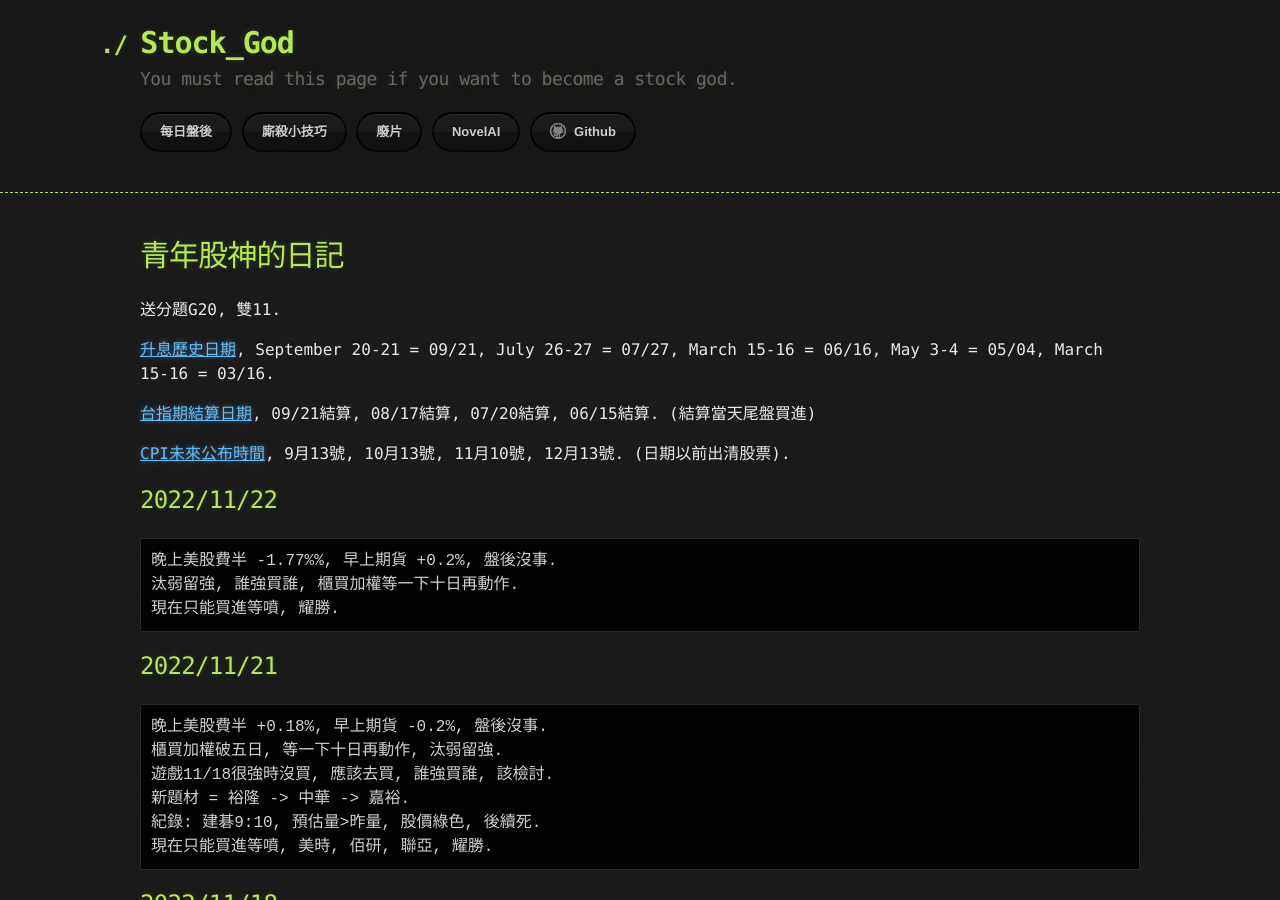
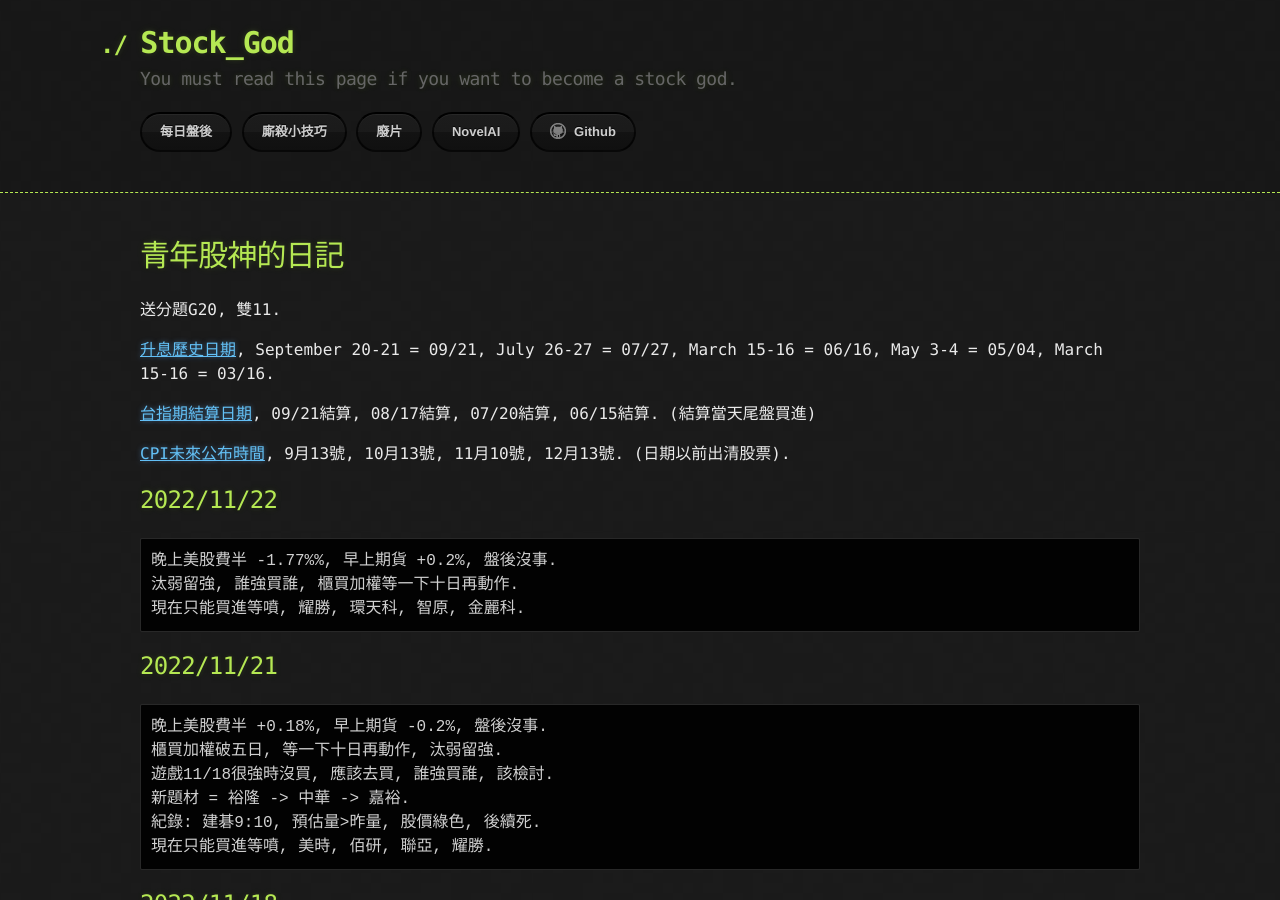
Before and after one commit to lepg5487/Stock_God, a Jekyll site: the page built from index.md, in a window 1280 px wide and 900 px high. Built offline with Jekyll 4.4.1, drawn with Linux system fonts in a browser that asks for light colours; our own code applies the rules of GitHub Pages for plain Markdown files.

Commit message:
Update index.md

````diff
--- a/index.md
+++ b/index.md
@@ -16,7 +16,7 @@ layout: testlayouts
 ```
 晚上美股費半 -1.77%%, 早上期貨 +0.2%, 盤後沒事.
 汰弱留強, 誰強買誰, 櫃買加權等一下十日再動作.
-現在只能買進等噴, 耀勝.
+現在只能買進等噴, 耀勝, 環天科, 智原, 金麗科.
 ```
 
 ## 2022/11/21
````
